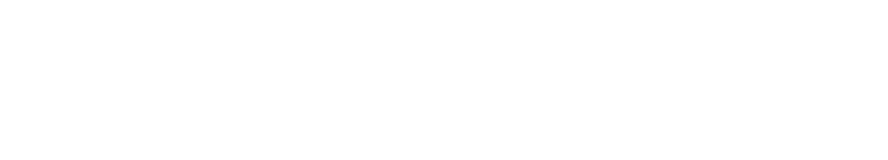
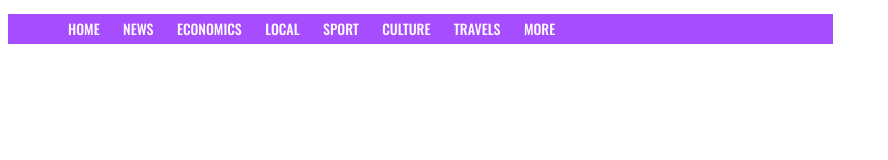
Before and after one commit to sashabull66/pashkevich_hometask, a plain HTML site: page lesson-8-css/task2.html in a window 1280 px wide. Shown: the whole page, without its empty margins (0-888 px from the left). Drawn offline with nearby package versions, Linux system fonts and the light colour scheme.

Commit message:
task 2 is 80 persent complete

```diff
--- a/lesson-8-css/style2.css
+++ b/lesson-8-css/style2.css
@@ -0,0 +1,33 @@
+nav {
+    background-color: #A64DFF; /* цвет фона */
+    height: 30px; /* высота блока меню */
+    width: 825px; /* ширина блока меню */
+    font-family: 'Oswald', serif; /* подключил кастомный шрифт */
+    font-size: 14px; /* размер шрифта */
+}
+
+nav {
+    padding: 0; /* обнуляю отступы */
+}
+
+nav > ul > li {
+    display: inline; /* делаю строчным */
+}
+
+nav > ul {
+    list-style-type: none; /* убираю маркеры */
+}
+
+nav > ul > li > a {
+    padding: 10px 0 0 20px; /* отступы вокруг текста пунктов меню */
+    text-decoration: none; /* убираю подчеркивания ссылок снизу */
+    color: #FFFBFF; /* цвет текста */
+    line-height: 30px; /* междустрочный интервал */
+}
+
+a:hover {
+    color: #A1A9BC; /* цвет текста при наведении мыши */
+    background-color: #EEEEEE; /* цвет фона при наведении мыши */
+    padding: 5px 15px 5px 15px; /* размер окна наведенного объекта */
+    box-shadow: 0 2px 2px #e2e2e2, 0 -2px 2px #e2e2e2; /* тень */
+}
--- a/lesson-8-css/task2.html
+++ b/lesson-8-css/task2.html
@@ -3,8 +3,22 @@
 <head>
   <meta charset="UTF-8">
   <title>Title</title>
+  <link rel="preconnect" href="https://fonts.gstatic.com">
+  <link href="https://fonts.googleapis.com/css2?family=Oswald:wght@500&display=swap" rel="stylesheet">
+  <link rel="stylesheet" href="style2.css">
 </head>
 <body>
-
+  <nav>
+    <ul>
+      <li><a href="">HOME</a></li>
+      <li><a href="">NEWS</a></li>
+      <li><a href="">ECONOMICS</a></li>
+      <li><a href="">LOCAL</a></li>
+      <li><a href="">SPORT</a></li>
+      <li><a href="">CULTURE</a></li>
+      <li><a href="">TRAVELS</a></li>
+      <li><a href="" class="last">MORE</a></li>
+    </ul>
+  </nav>
 </body>
 </html>
```
